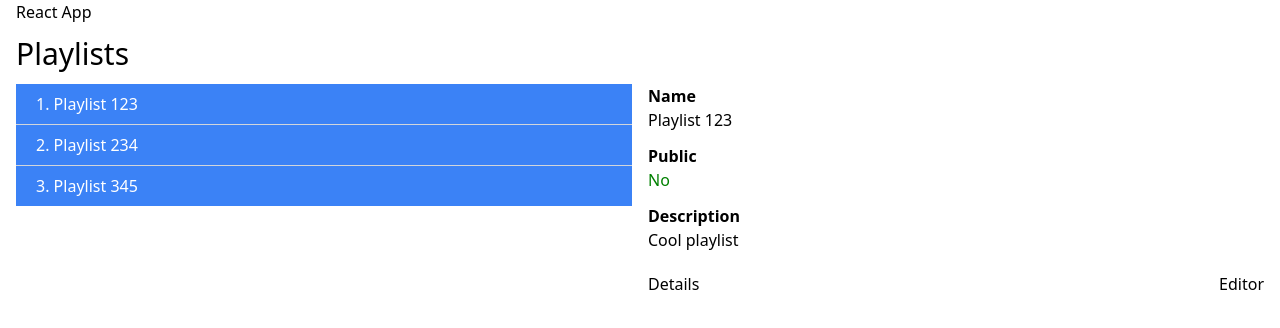
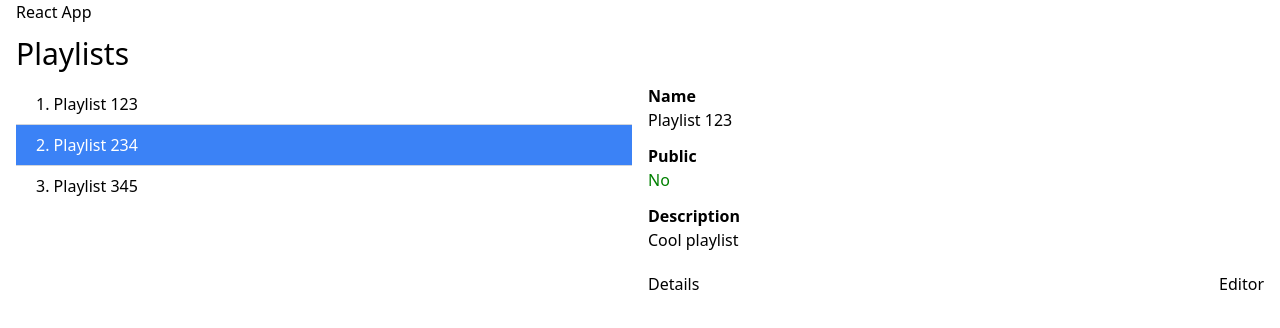
Before and after one commit to UltraViolet5/ReactEx, a React (Vite) app: page / in a window 1280 px wide. Shown: the top 328 px of the page. Built offline with nearby package versions, Linux system fonts and the light colour scheme.

Commit message:
Error: Too many re-renders. React limits the number of renders to prevent an infinite loop.

```diff
--- a/src/playlists/components/PlaylistList.tsx
+++ b/src/playlists/components/PlaylistList.tsx
@@ -1,22 +1,29 @@
-import React from "react";
+import React, { useState } from "react";
 import { mockPlaylists } from "../../core/model/mockPlaylists";
 
 type Props = {};
 
-/* .grid.divide-y-2.divide-gray-500.divide-solid.px-5.py-2 */
+const PlaylistList = (props: Props) => {
+  const [selectedId, setSelectedId] = useState("234");
 
-const PlaylistList = (props: Props) => {
-
-  const selectedId = '234'
-
-  const selectPlaylistById = (id:string) => {
-    // selectedId = id
-  }
+  const selectPlaylistById = (id: string) => {
+    setSelectedId(id);
+  };
 
   return (
     <div className="grid divide-y divide-gray-300 divide-solid">
       {mockPlaylists.map((playlist, index) => (
-        <div className="px-5 py-2 bg-blue-500 text-white">
+        <div
+          className={`px-5 py-2 ${
+            playlist.id === selectedId
+              ? "bg-blue-500 text-white"
+              : "cursor-pointer hover:bg-blue-200"
+          }`}
+          // Error: Too many re-renders. React limits the number of renders to prevent an infinite loop.
+          // onClick={selectPlaylistById(playlist.id)}
+          onClick={() => selectPlaylistById(playlist.id)}
+          key={playlist.id}
+        >
           {index + 1}. {playlist.name}
         </div>
       ))}
```
